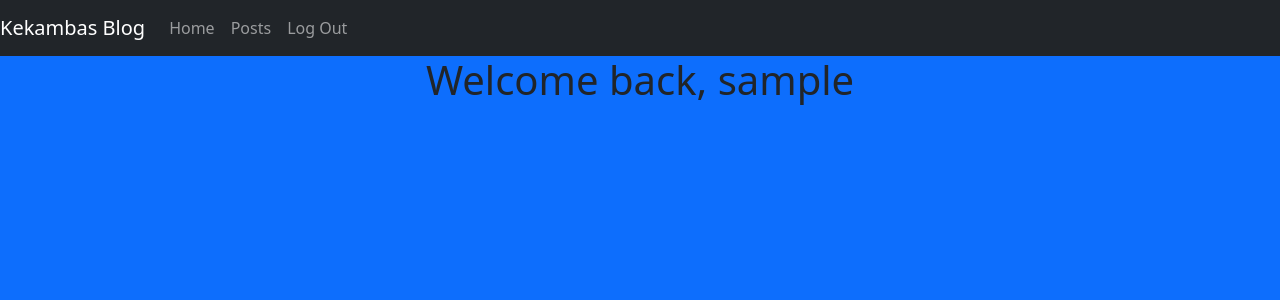
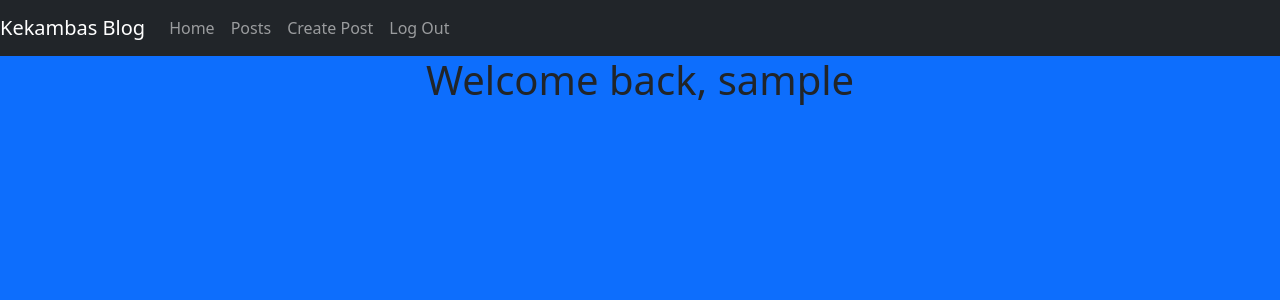
Before and after one commit to eitanreiffman/coding-temple_first-flask-blog, a Flask app: page / in a window 1280 px wide. Shown: the top 300 px of the page. Run offline with Flask 3, Linux system fonts and the light colour scheme; the visitor is signed in with stand-in values (Sample User, id 1); data that the repository does not hold is empty.

Commit message:
Added Create Post

```diff
--- a/app/__init__.py
+++ b/app/__init__.py
@@ -8,8 +8,14 @@ app = Flask(__name__)
 app.config.from_object(Config)
 
 db = SQLAlchemy(app)
+
 migrate = Migrate(app, db)
+
 login = LoginManager(app)
+
+login.login_view = 'log_in'
+login.login_message = 'You must be logged in to perform this action'
+login.login_message_category = 'danger'
 
 # import all of the routes from the routes file in the current folder
 from . import routes, models
--- a/app/forms.py
+++ b/app/forms.py
@@ -14,3 +14,8 @@ class LoginForm(FlaskForm):
     username = StringField('Username', validators=[InputRequired()])
     password = PasswordField('Password', validators=[InputRequired()])
     submit = SubmitField()
+
+class PostForm(FlaskForm):
+    title = StringField('Title', validators=[InputRequired()])
+    body = StringField('Body', validators=[InputRequired()])
+    submit = SubmitField()
--- a/app/routes.py
+++ b/app/routes.py
@@ -1,12 +1,13 @@
 from app import app
 from flask import render_template, redirect, url_for, flash
-from flask_login import login_user, logout_user
-from app.forms import SignUpForm, LoginForm
-from app.models import User
+from flask_login import login_user, logout_user, login_required, current_user
+from app.forms import SignUpForm, LoginForm, PostForm
+from app.models import User, Post
 
 @app.route('/')
 def index():
-    return render_template('index.html')
+    posts = Post.query.all()
+    return render_template('index.html', posts=posts)
 
 @app.route('/posts')
 def posts():
@@ -72,3 +73,15 @@ def logout():
     logout_user()
     flash("You have been logged out", "warning")
     return redirect(url_for('index'))
+
+@app.route('/create_post', methods=['GET','POST'])
+@login_required
+def create_post():
+    form = PostForm()
+    if form.validate_on_submit():
+        title = form.title.data
+        body = form.body.data
+        print(title, body, current_user)
+        new_post = Post(title=title, body=body, user_id=current_user.id)
+        flash(f"Your post '{new_post.title}' has been created!", "success")
+    return render_template('create.html', form = form)
--- a/app/templates/index.html
+++ b/app/templates/index.html
@@ -13,4 +13,18 @@
 
 {% endif %}
 
+{% for post in posts %}
+
+<div class="card">
+    <div class="card-header">{{ post.title }}</div>
+    <div class="card-body">
+      <blockquote class="blockquote mb-0">
+        <p>{{ post.body }}</p>
+        <footer class="blockquote-footer">{{ post.author.username }}<cite title="Source Title"><br>{{ post.date_created.strftime('%A %B %d at %I:%Mp') }}</cite></footer>
+      </blockquote>
+    </div>
+  </div>
+
+{% endfor %}
+
 {% endblock content %}
--- a/app/templates/nav.html
+++ b/app/templates/nav.html
@@ -10,17 +10,20 @@
         </li>
         {% if current_user.is_authenticated %}
         <li class="nav-item">
-          <a class="nav-link" href="/posts">Posts</a>
+          <a class="nav-link" href="{{ url_for('posts') }}">Posts</a>
         </li>
         <li class="nav-item">
-          <a class="nav-link" href="/log_out">Log Out</a>
+          <a class="nav-link" href="{{ url_for('create_post') }}">Create Post</a>
+        </li>
+        <li class="nav-item">
+          <a class="nav-link" href="{{ url_for('logout') }}">Log Out</a>
         </li>
         {% else %}
         <li class="nav-item">
-          <a class="nav-link" href="/sign_up">Sign Up</a>
+          <a class="nav-link" href="{{ url_for('sign_up') }}">Sign Up</a>
         </li>
         <li class="nav-item">
-            <a class="nav-link" href="/log_in">Log In</a>
+            <a class="nav-link" href="{{ url_for('log_in') }}">Log In</a>
         </li>
         {% endif %}
       </ul>
```
Also changed, not shown: app/templates/create.html (added, +23 -0 lines).
